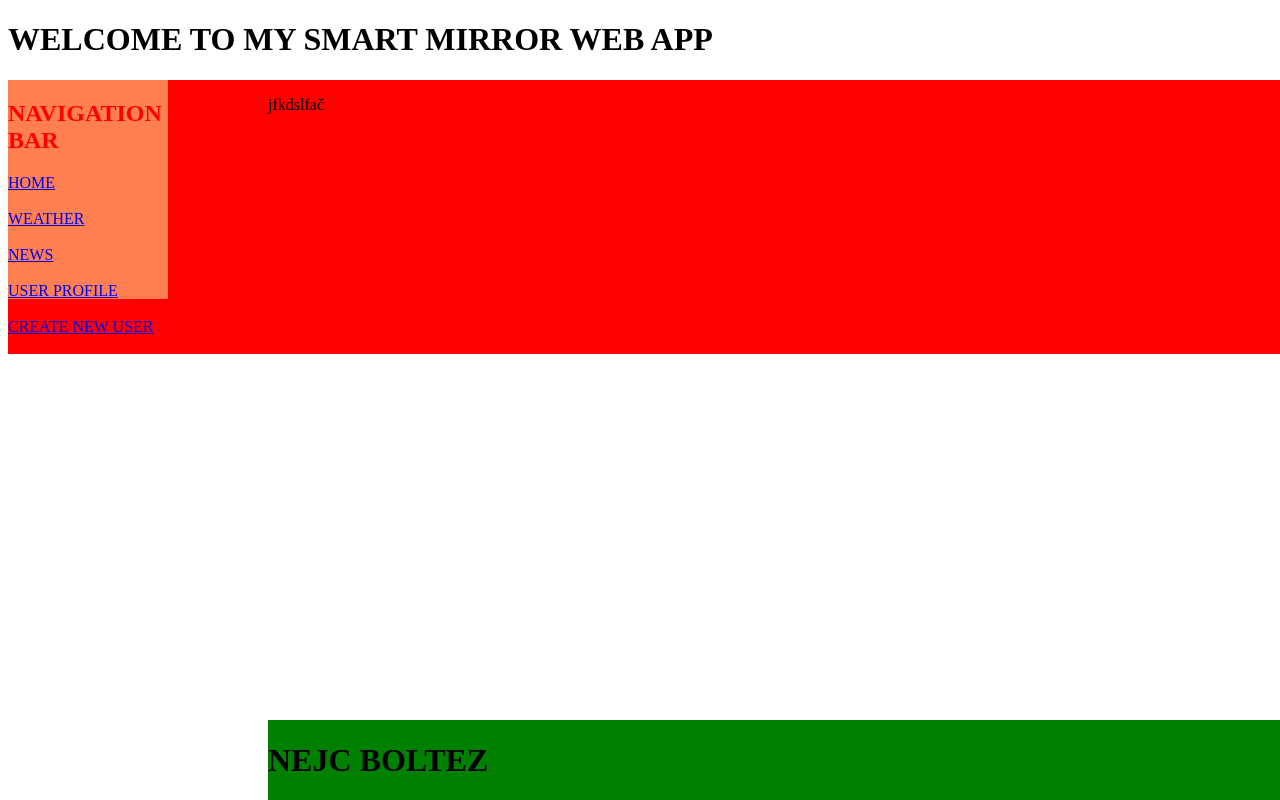
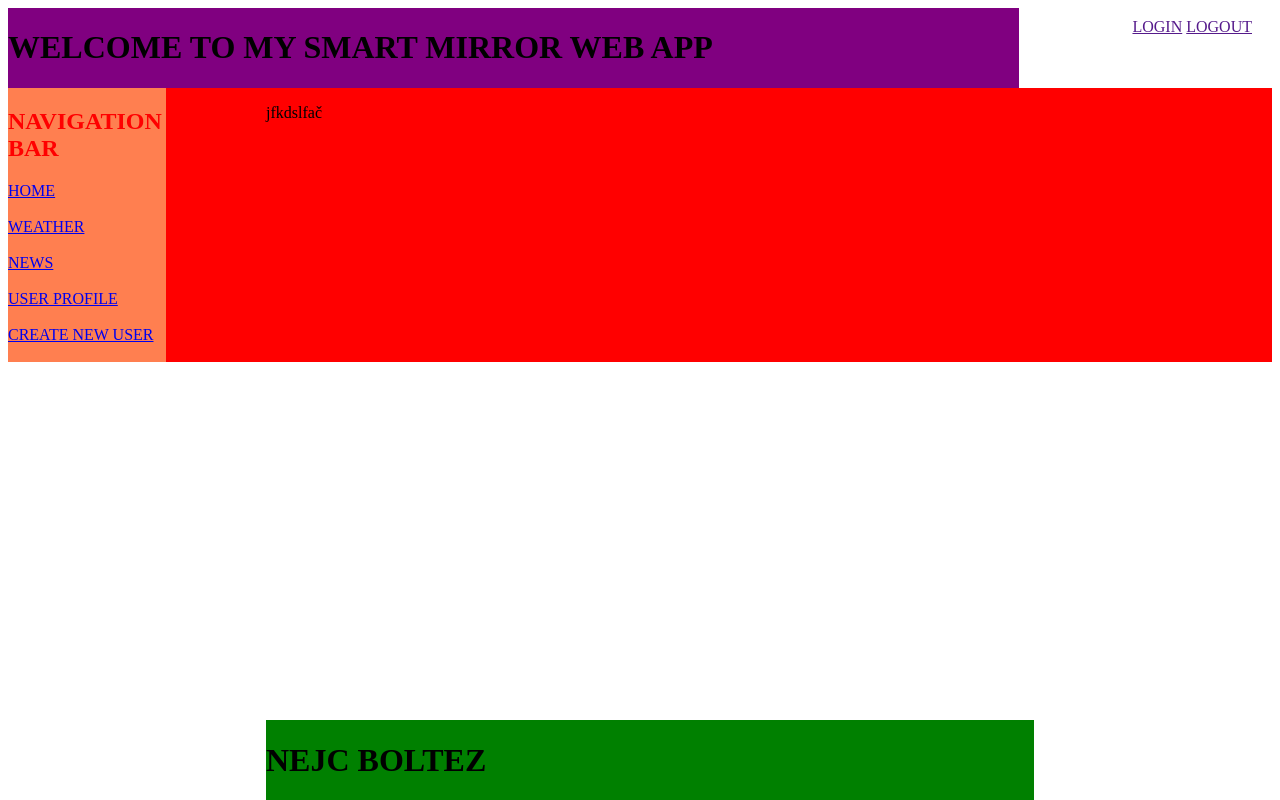
Before and after one commit to NejcBoltez/smart-mirror-server, a Django app: page / in a window 1280 px wide; the page is wider, and only the part inside the window is pictured. Run offline with Django 3.2, Linux system fonts and the light colour scheme.

Commit message:
setup login/logout functionality

```diff
--- a/django_app/urls.py
+++ b/django_app/urls.py
@@ -23,5 +23,6 @@ urlpatterns = [
     path('news', views.NewsPage, name="news"),
     path('weather', views.WeatherPage, name="weather"),
     path('user_profile', views.UserPage, name="user_prop"),
-    path('new_user', views.NewUserPage, name="new_user")
+    path('new_user', views.NewUserPage, name="new_user"),
+    path('login', views.LoginPage, name="user_login")
 ]
--- a/django_app/views.py
+++ b/django_app/views.py
@@ -11,6 +11,9 @@ def homePage(request):
 
 def NewsPage(request):
     return render(request,'smartmirror_django/news.html')
+
+def LoginPage(request):
+    return render(request,'login.html')
 
 def WeatherPage(request):
     if request.method == 'POST':
--- a/templates/main_header.html
+++ b/templates/main_header.html
@@ -10,19 +10,26 @@
     </head>
     <body>
         <style>
-            body{
-                width:100%;
+            .login_logout{
+                float: right;
+                padding-right: 20px;
+                padding-top: 10px
+            }
+            .header_content{
+                width: 80%;
+                float: left;
+                background-color:purple;
             }
             .home-container {
                 display: grid;
                 background-color: red;
                 grid-template-columns: 1fr 6fr 1fr;
-                width: 100%;
+                width: 100%
             }
             .nav-container{
                 background-color: coral;
                 color:red;
-                height: 80%;
+                height: 100%;
                 width: 100%;
             }
             .value-container{
@@ -35,13 +42,19 @@
                 bottom: 0;
                 margin: 0px;
                 padding: 0px;
-                min-width:100%;
+                min-width:60%;
                 max-width:100%;
                 padding-left: 0 px;
             }
         </style>
         <header>
-            <h1>WELCOME TO MY SMART MIRROR WEB APP</h1>
+            <div class="header_content">
+                <h1>WELCOME TO MY SMART MIRROR WEB APP</h1>
+            </div>
+            <div class="login_logout">
+                <a href="">LOGIN</a>
+                <a href="">LOGOUT</a>
+            </div>
         </header>
         <div class="home-container">
             <div class="nav-container">
```
Also changed, not shown: templates/login.html (added, +12 -0 lines).
